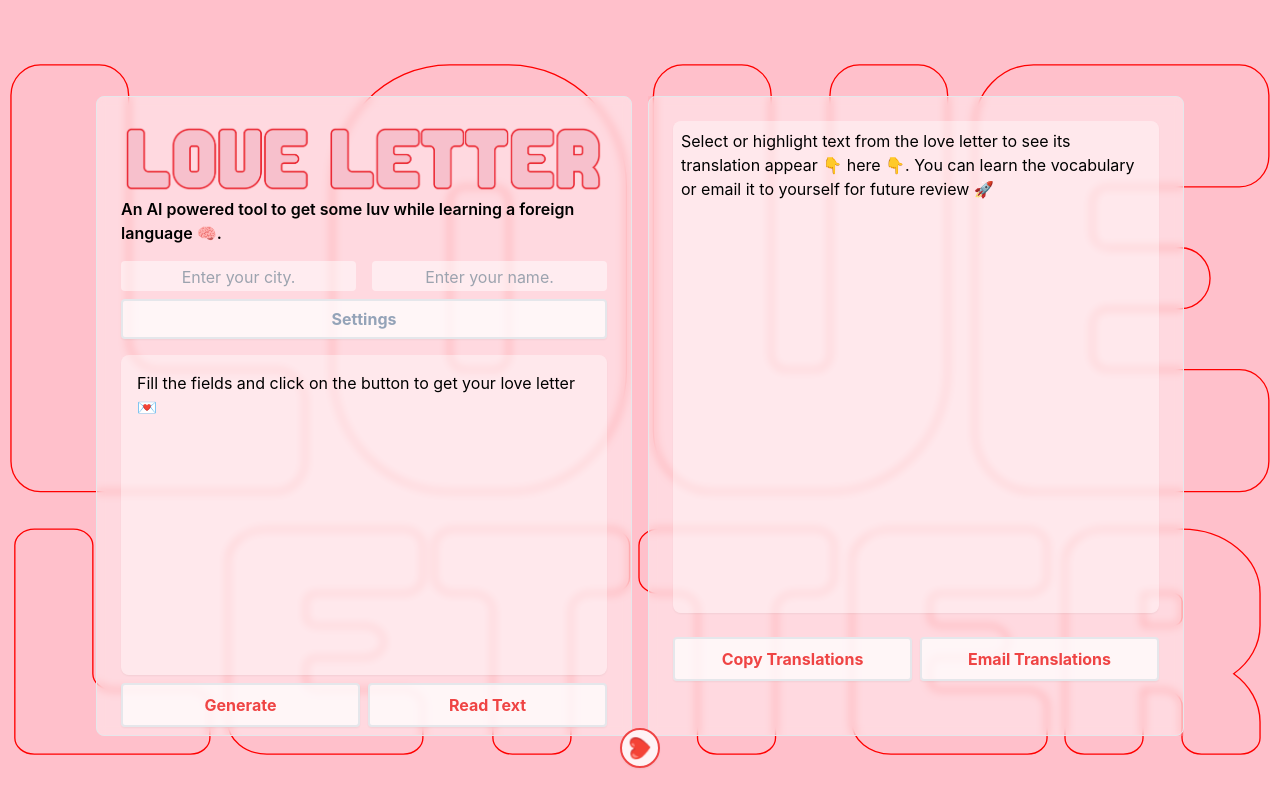
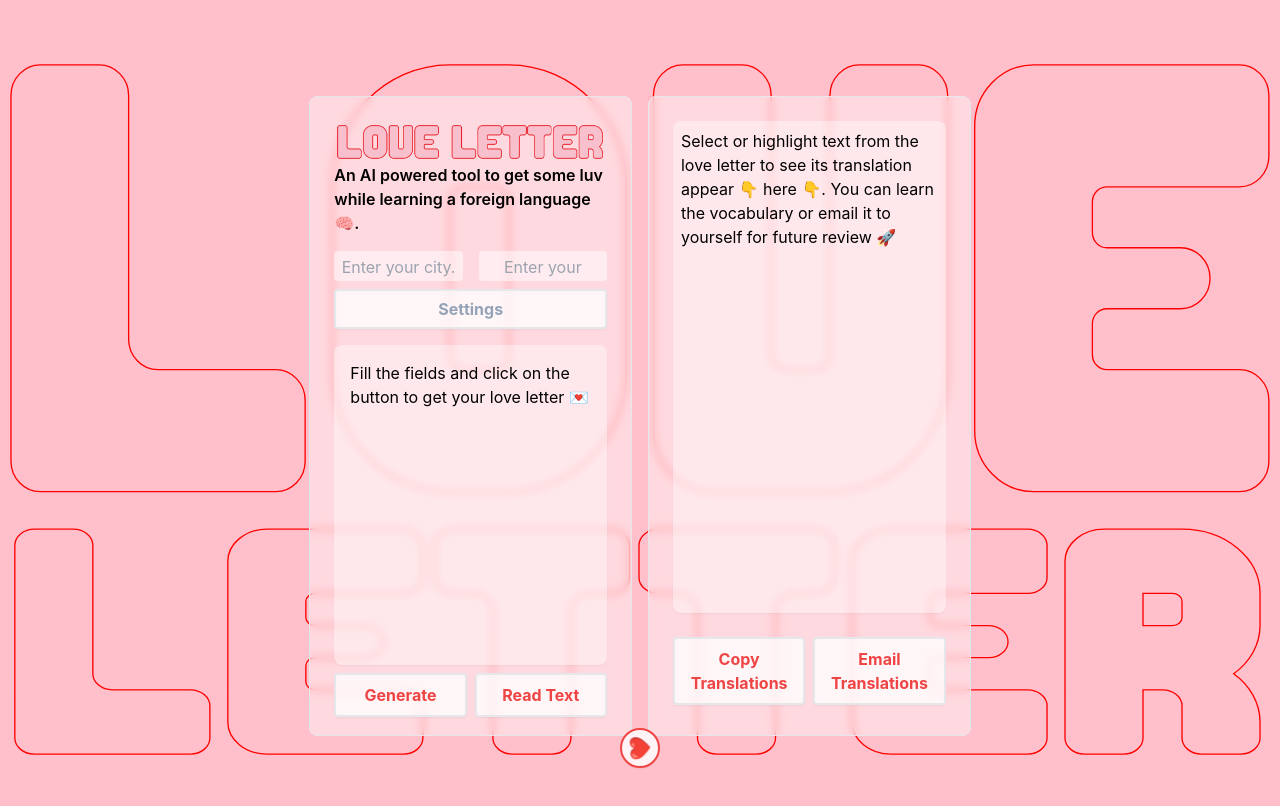
Before and after one commit to lmangall/langgenie, a Next.js app: page /loveletter in a window 1280 px wide. Shown: the top 806 px of the page. Built offline with nearby package versions, Linux system fonts and the light colour scheme.

Commit message:
small and big screen optimisation

```diff
--- a/app/globals.css
+++ b/app/globals.css
@@ -25,6 +25,7 @@ body {
     padding: 0px;
   }
 }
+
 
 /* Styles for mobile devices */
 @media (max-width: 480px) {
--- a/pages/loveletter/index.tsx
+++ b/pages/loveletter/index.tsx
@@ -145,7 +145,7 @@ export default function Home() {
     <div className="relative">
 
       <LoveLetterBackground />
-      <div className="grid  grid-cols-2 w-full gap-4 content-center  m-auto p-24 justify-center ">
+      <div className="grid grid-cols-2 lg:grid-cols-2 lg:w-2/3 w-full gap-4 content-center m-auto p-24 justify-center">
 <AboutModal
   isOpen={isAboutModalOpen}
   onClose={() => setIsAboutModalOpen(false)}
```
